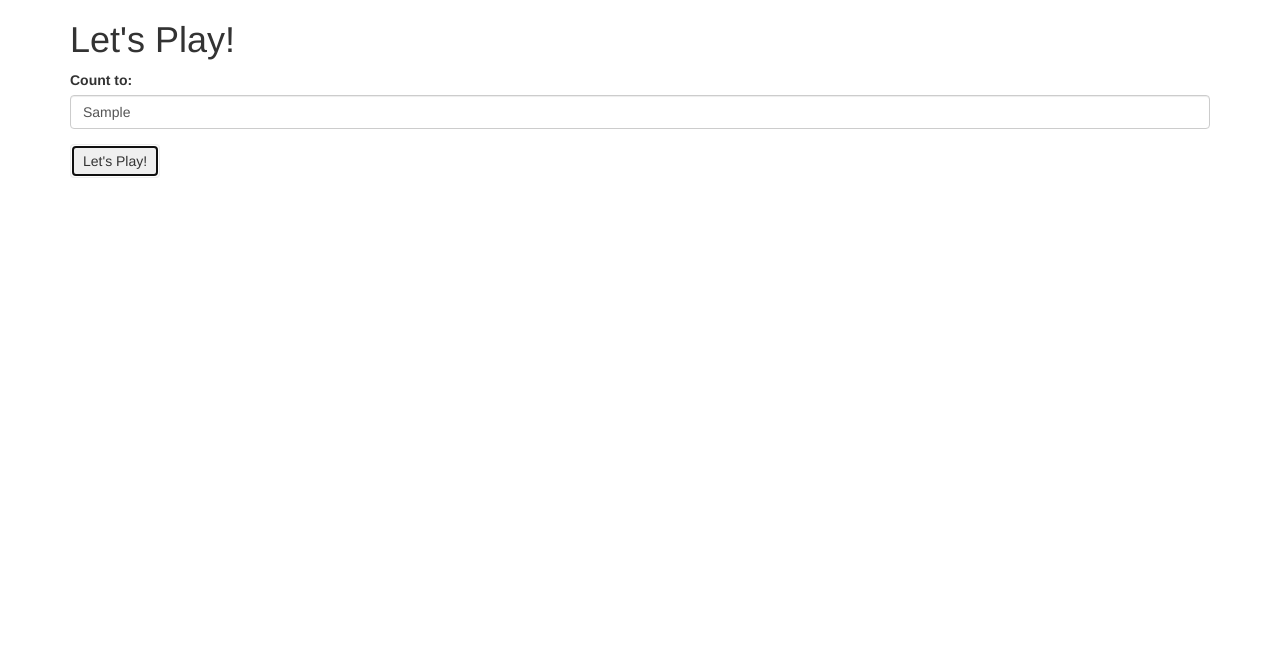
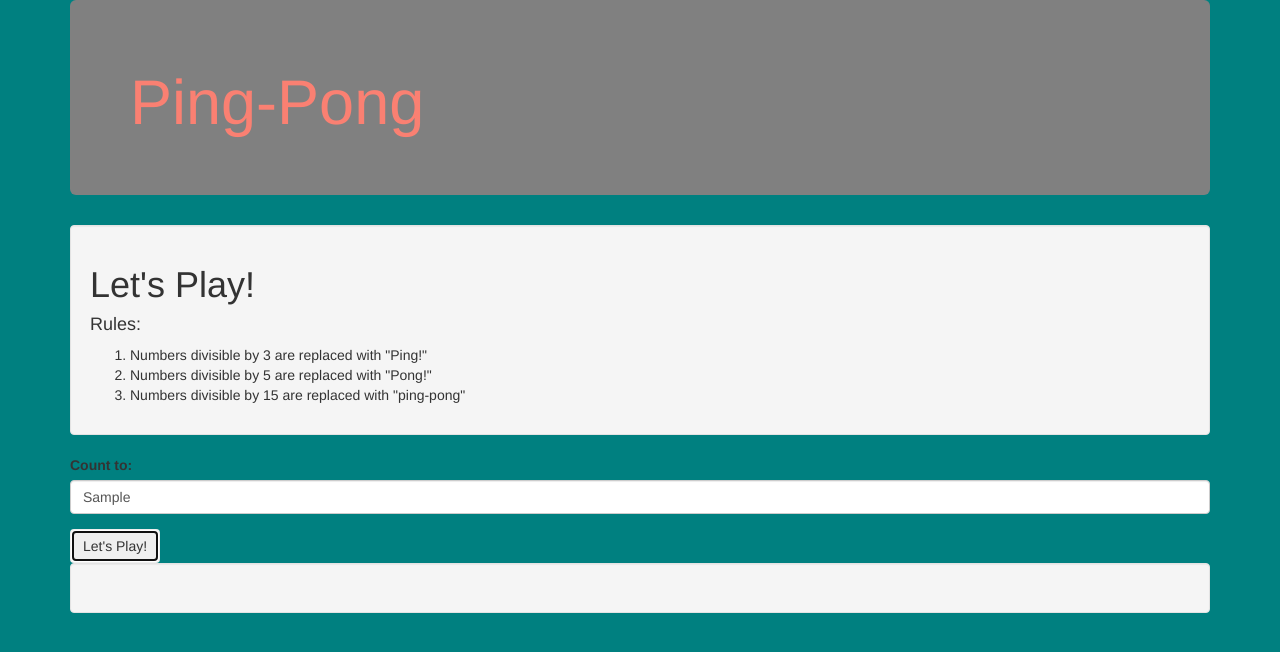
Before and after one commit to PoterekM/ping-pong, a plain HTML site: page index.html in a window 1280 px wide. Both pictures are taken after typing "Sample" into the empty fields and a click on the button "Let's Play!". Drawn offline with Linux system fonts and the light colour scheme.

Commit message:
add general styling to page

```diff
--- a/css/styles.css
+++ b/css/styles.css
@@ -0,0 +1,12 @@
+body {
+  background-color: teal;
+}
+
+.jumbotron {
+  background-color: grey;
+  color: salmon;
+}
+
+#result {
+  display: none;
+}
--- a/index.html
+++ b/index.html
@@ -9,7 +9,18 @@
   </head>
   <body>
     <div class="container">
-      <h1>Let's Play!</h1>
+      <div class="jumbotron">
+        <h1>Ping-Pong</h1>
+      </div>
+      <div class="well">
+        <h1>Let's Play!</h1>
+        <h4>Rules:</h4>
+        <ol>
+          <li>Numbers divisible by 3 are replaced with "Ping!"</li>
+          <li>Numbers divisible by 5 are replaced with "Pong!"</li>
+          <li>Numbers divisible by 15 are replaced with "ping-pong"</li>
+        </ol>
+      </div>
       <div>
         <form id="form1">
           <div class="form-group">
@@ -21,9 +32,12 @@
       </div>
 
       <div id="result">
-        <ul>
-        </ul>
+        <div class="well">
 
+          <ul>
+          </ul>
+
+        </div>
       </div>
 
     </div>
--- a/js/scripts.js
+++ b/js/scripts.js
@@ -26,9 +26,10 @@ var pingPong = function(userInput) {
 $(document).ready(function() {
   $("#form1").submit(function(event) {
     event.preventDefault();
+    $("#result").show();
     $("ul").empty(); // rough equivalent of remove
     var userInput = parseInt($("input#count-to").val());
     var result = pingPong(userInput);
-    $("#ul").text(result);
+    $("ul").text(result);
   });
 });
```
